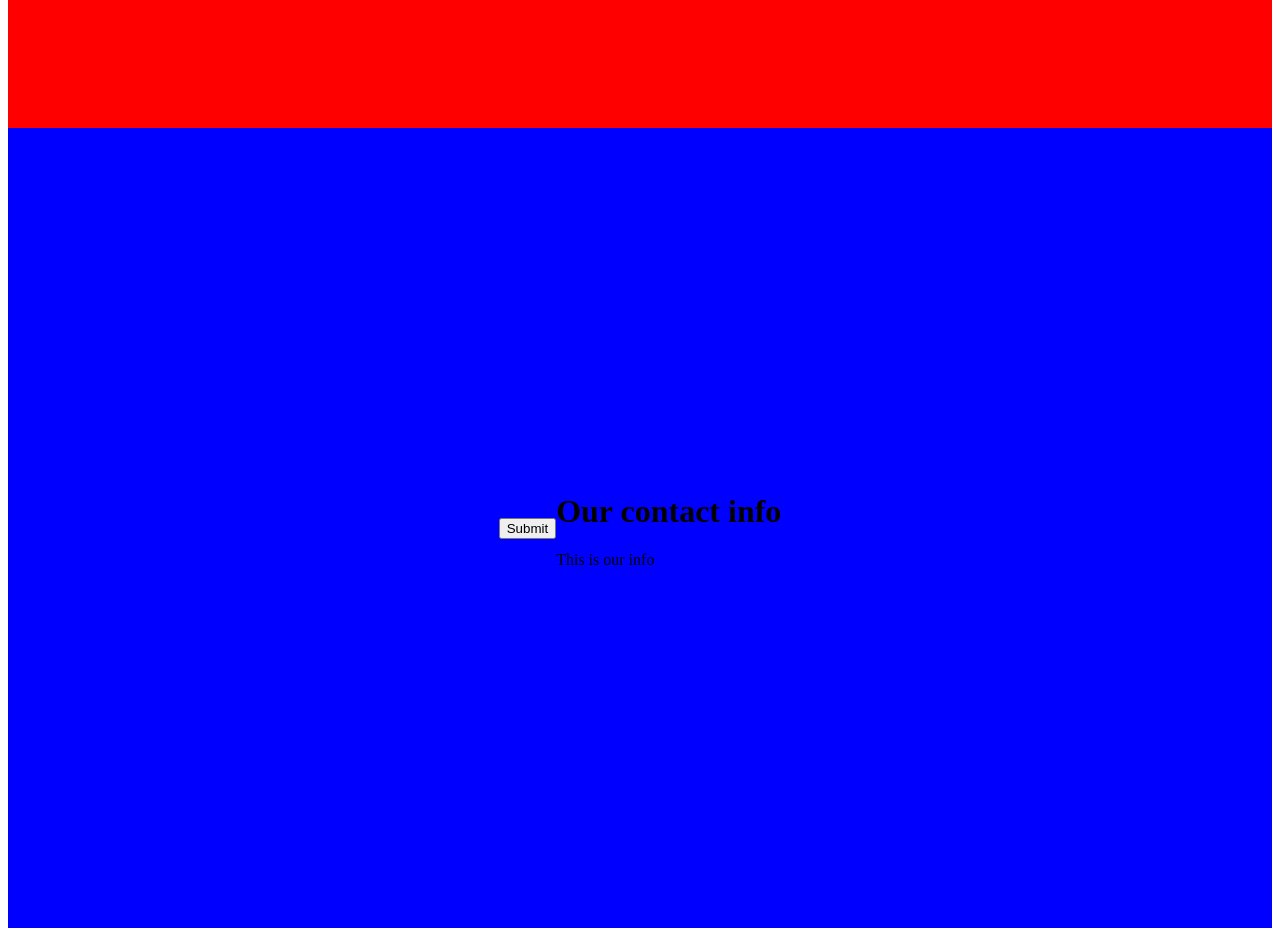
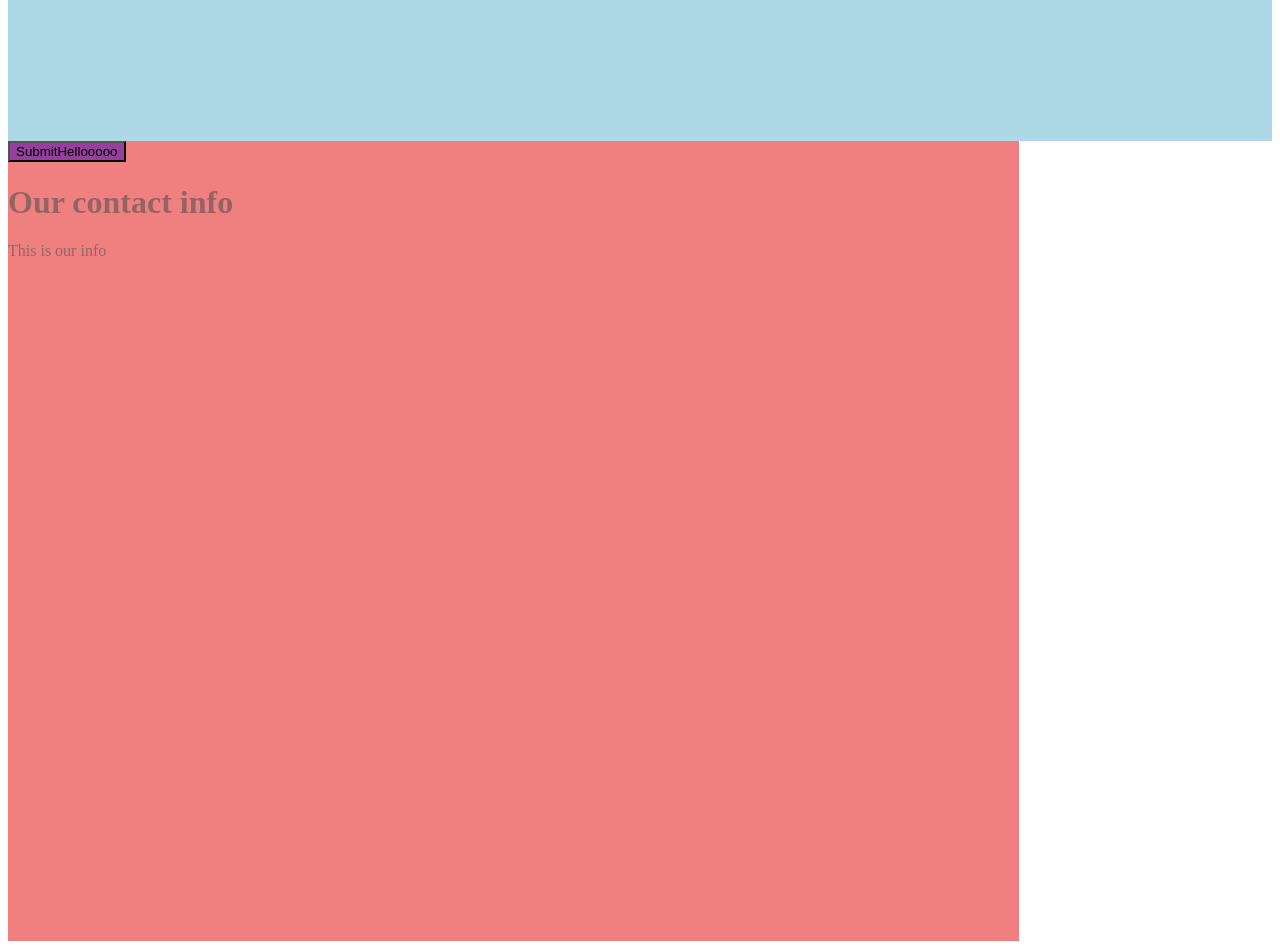
Before and after one commit to KimMinchan95/practiceSass, a plain HTML site: page index.html in a window 1280 px wide. Shown: the part 680-1629 px from the top of the page. Drawn offline with Linux system fonts and the light colour scheme.

Commit message:
update: extend

```diff
--- a/styles/_header.scss
+++ b/styles/_header.scss
@@ -1,17 +1,7 @@
-@mixin flexCenter($direction, $background) {
-  height: 100vh;
-  display: flex;
-  justify-content: center;
-  align-items: center;
-  flex-direction: $direction;
-  background: $background;
-}
-
 header {
-  @include flexCenter(column, red);
-
   height: 100vh;
   color: $textColor;
+  background: lightblue;
   button {
     background: $primaryBtn;
     &::after {
--- a/styles/style.scss
+++ b/styles/style.scss
@@ -2,5 +2,7 @@
 @import './header';
 
 .contact {
-  @include flexCenter(row, blue);
+  @extend header;
+  background: lightcoral;
+  width: 100% - 20%;
 }
```
Also changed, not shown: dist/css/style.css, 1 other file.
